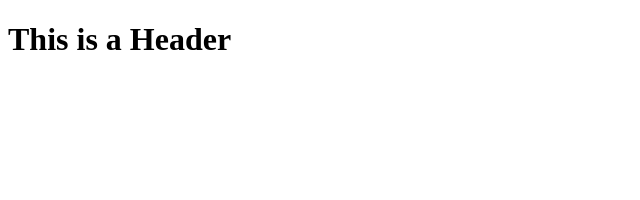
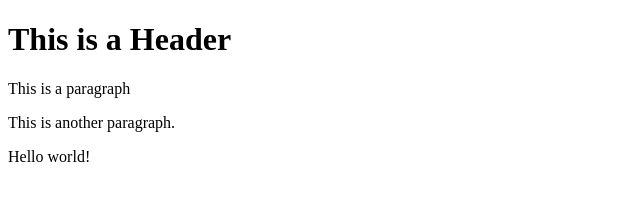
Before and after one commit to katrbest/git-test, a website: page index.html in a window 1280 px wide. Shown: the whole page, without its empty margins (0-640 px from the left). Drawn offline with Linux system fonts and the light colour scheme.

Commit message:
Using NPM

```diff
--- a/index.html
+++ b/index.html
@@ -2,5 +2,8 @@
 <html>
     <body>
         <h1>This is a Header</h1>
+        <p>This is a paragraph</p>
+        <p>This is another paragraph.</p>
+        <p> Hello world!</p>
     </body>
 </html>
```
Also changed, not shown: package.json (added, +25 -0 lines), 2 other files.
